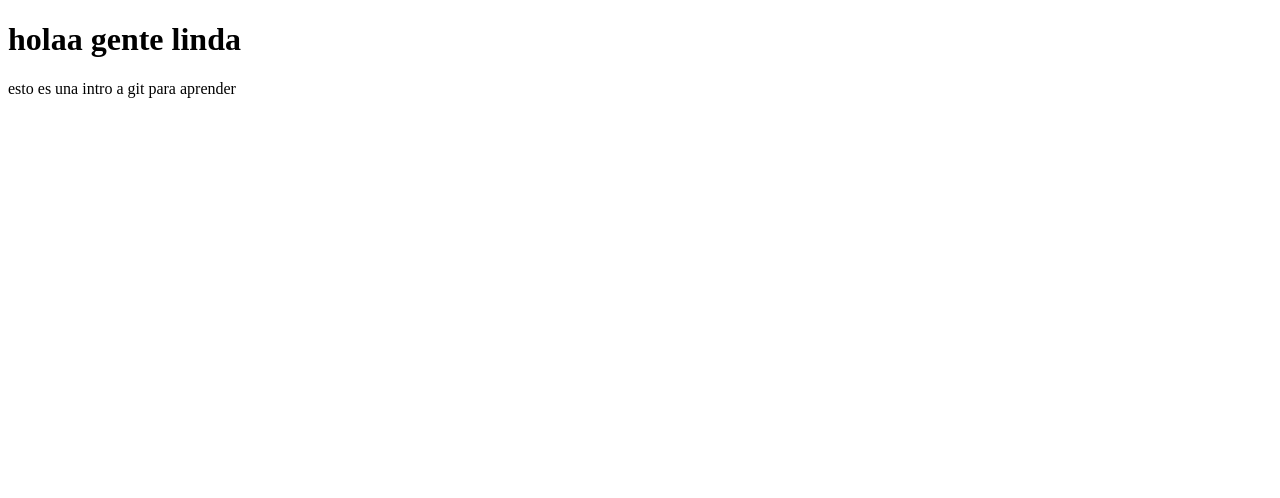
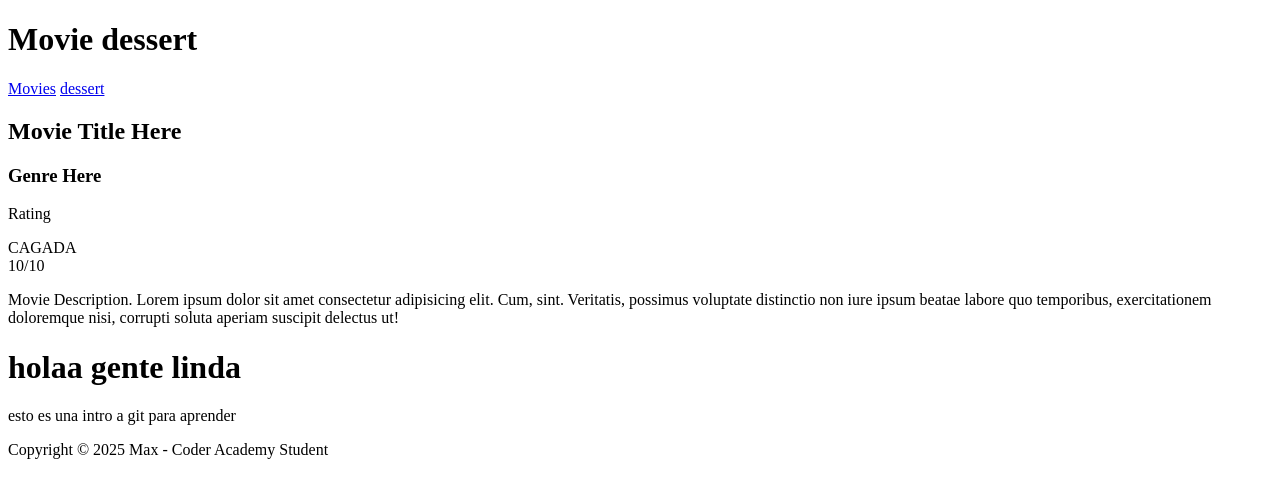
Before and after one commit to maxmoeller-147/Test1Rep, a plain HTML site: page Sources/index.html in a window 1280 px wide. Drawn offline with Linux system fonts and the light colour scheme.

Commit message:
Add Webpage Structure

```diff
--- a/Sources/index.html
+++ b/Sources/index.html
@@ -6,8 +6,54 @@
     <title>Git Intro</title>
 </head>
 <body>
+    <header>
+       <h1>Movie dessert</h1>
+       <nav>
+        <!--movie page-->
+        <a href="./Movies.html">Movies</a>
+        <!--dessert page-->
+        <a href="./desserts.html">dessert</a>
+        <!-- -->
+       </nav>
+    </header>
+
+
+    <main class="movielist">
+
+        <section class="moviecard">
+            <h2>Movie Title Here</h2>
+            <h3>Genre Here</h3>
+            <div class="movieRating">
+                <p>Rating</p>
+                <div>CAGADA</div>
+                <div>10/10</div>
+             </div>
+             <p>Movie Description. Lorem ipsum dolor sit amet consectetur adipisicing elit. Cum, sint. Veritatis, possimus voluptate distinctio non iure ipsum beatae labore quo temporibus, exercitationem doloremque nisi, corrupti soluta aperiam suscipit delectus ut!</p>
+             <a href="http://" target="_blank"></a>
+        </section>
+    </main>
+
+
+
+
+
+
+
     <h1>holaa gente linda </h1>
     <p>esto es una intro a git para aprender</p>
 
+    <footer>
+        Copyright &#169; 2025 Max - Coder Academy Student
+    </footer>
 </body>
 </html>
+
+<!--
+- Card component for a movie
+- Card component for a dessert
+- Card component for a movie with a dessert
+- Headed
+- Navbar
+- Footer
+- Burger Menu
+-->
```
Also changed, not shown: 1 other file.
